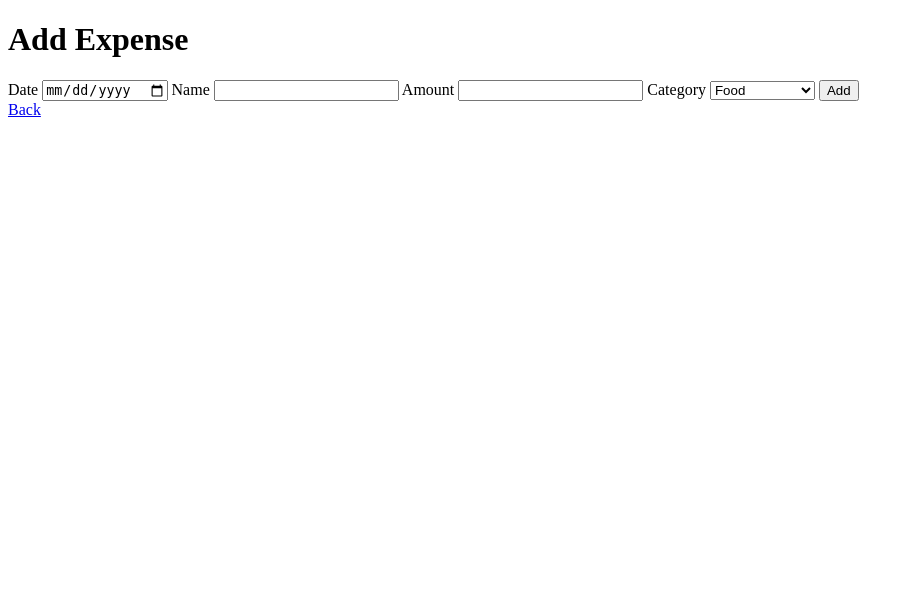
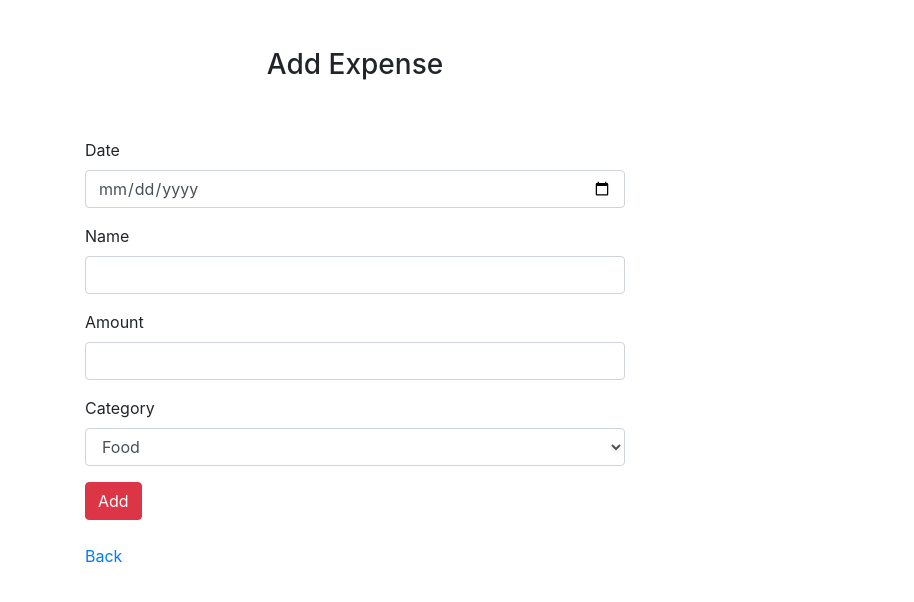
Before and after one commit to jenstem/python-expense-manager, a Flask app: page / in a window 1280 px wide. Shown: the top 602 px of the page, without its empty margins (0-914 px from the left). Run offline with Flask 3, Linux system fonts and the light colour scheme.

Commit message:
Add base template + intial styling of add template

```diff
--- a/templates/add.html
+++ b/templates/add.html
@@ -1,27 +1,38 @@
-<!DOCTYPE html>
-<html lang="en">
-<head>
-    <title>Expense Manager</title>
-</head>
-<body>
-    <h1>Add Expense</h1>
+{% extends "base.html" %}
+
+{% block body %}
+<div class="container">
+    <div class="row">
+        <div class="col-md-6">
+            <h3 class="text-center p-5">Add Expense</h3>
             <form action="/addexpense" method="POST">
+                <div class="form-group">
                     <label for="date">Date</label>
-        <input type="date" name="date" id="date" required>
+                    <input class="form-control" type="date" name="date" id="date" required>
+                </div>
+                <div class="form-group">
                     <label for="expensename">Name</label>
-        <input type="text" name="expensename" id="expensename" required>
+                    <input class="form-control" type="text" name="expensename" id="expensename" required>
+                </div>
+                <div class="form-group">
                     <label for="amount">Amount</label>
-        <input type="number" name="amount" id="amount" required>
+                    <input class="form-control" type="number" name="amount" id="amount" required>
+                </div>
+                <div class="form-group">
                     <label for="category">Category</label>
-        <select name="category" id="category" required>
+                    <select class="form-control" name="category" id="category" required>
                         <option value="food">Food</option>
                         <option value="transport">Transport</option>
                         <option value="shopping">Shopping</option>
                         <option value="entertainment">Entertainment</option>
                         <option value="others">Others</option>
                     </select>
-        <button type="submit" value="Add">Add</button>
+                </div>
+                <button class="btn btn-danger" type="submit" value="Add">Add</button>
             </form>
+            <br>
             <a href="/">Back</a>
-</body>
-</html>
+        </div>
+    </div>
+</div>
+{% endblock %}
--- /dev/null
+++ b/templates/base.html
@@ -0,0 +1,12 @@
+<!DOCTYPE html>
+<html lang="en">
+<head>
+    <link rel="stylesheet" href="https://cdn.jsdelivr.net/npm/bootstrap@4.5.3/dist/css/bootstrap.min.css" integrity="sha384-TX8t27EcRE3e/ihU7zmQxVncDAy5uIKz4rEkgIXeMed4M0jlfIDPvg6uqKI2xXr2" crossorigin="anonymous">
+    <title>Document</title>
+</head>
+<body>
+    {% block body %}
+
+    {% endblock %}
+</body>
+</html>
```
Lines whose indentation alone changed are shown as unchanged.
